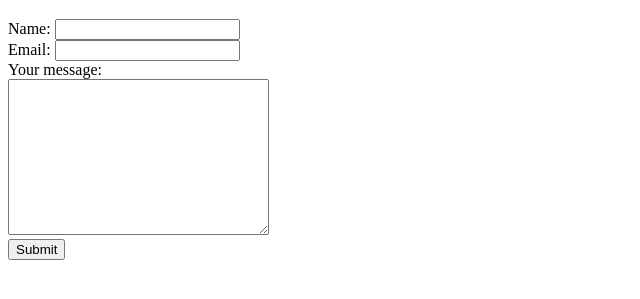
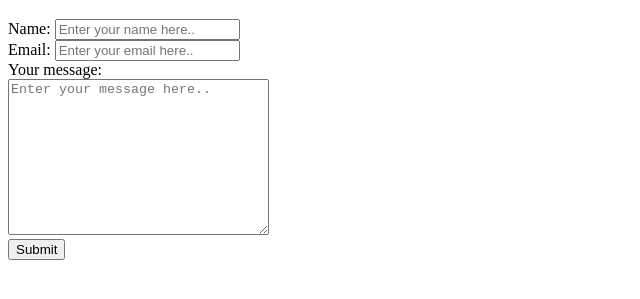
Before and after one commit to sbrycbc/mat-22-d10b, a plain HTML site: page 02_basic-html/07-forms.html in a window 1280 px wide. Shown: the part 61-360 px from the top of the page, without its empty margins (0-640 px from the left). Drawn offline with Linux system fonts and the light colour scheme.

Commit message:
added placeholders to inputs..

```diff
--- a/02_basic-html/07-forms.html
+++ b/02_basic-html/07-forms.html
@@ -11,18 +11,18 @@
 
     <form action="#" method="post">
       <label for="username">Name:</label>
-      <input type="text" name="username" id="username" />
+      <input type="text" name="username" id="username" placeholder="Enter your name here.."/>
 
       <br />
 
-      <label for="username">Email:</label>
-      <input type="email" name="username" id="username" />
+      <label for="email">Email:</label>
+      <input type="email" name="username" id="username" placeholder="Enter your email here.."/>
 
       <br />
 
       <label for="usermessage">Your message:</label>
       <br />
-      <textarea name="username" id="usermessage" cols="30" rows="10"></textarea>
+      <textarea name="username" id="usermessage" cols="30" rows="10" placeholder="Enter your message here.."></textarea>
 
       <br />
 
```
